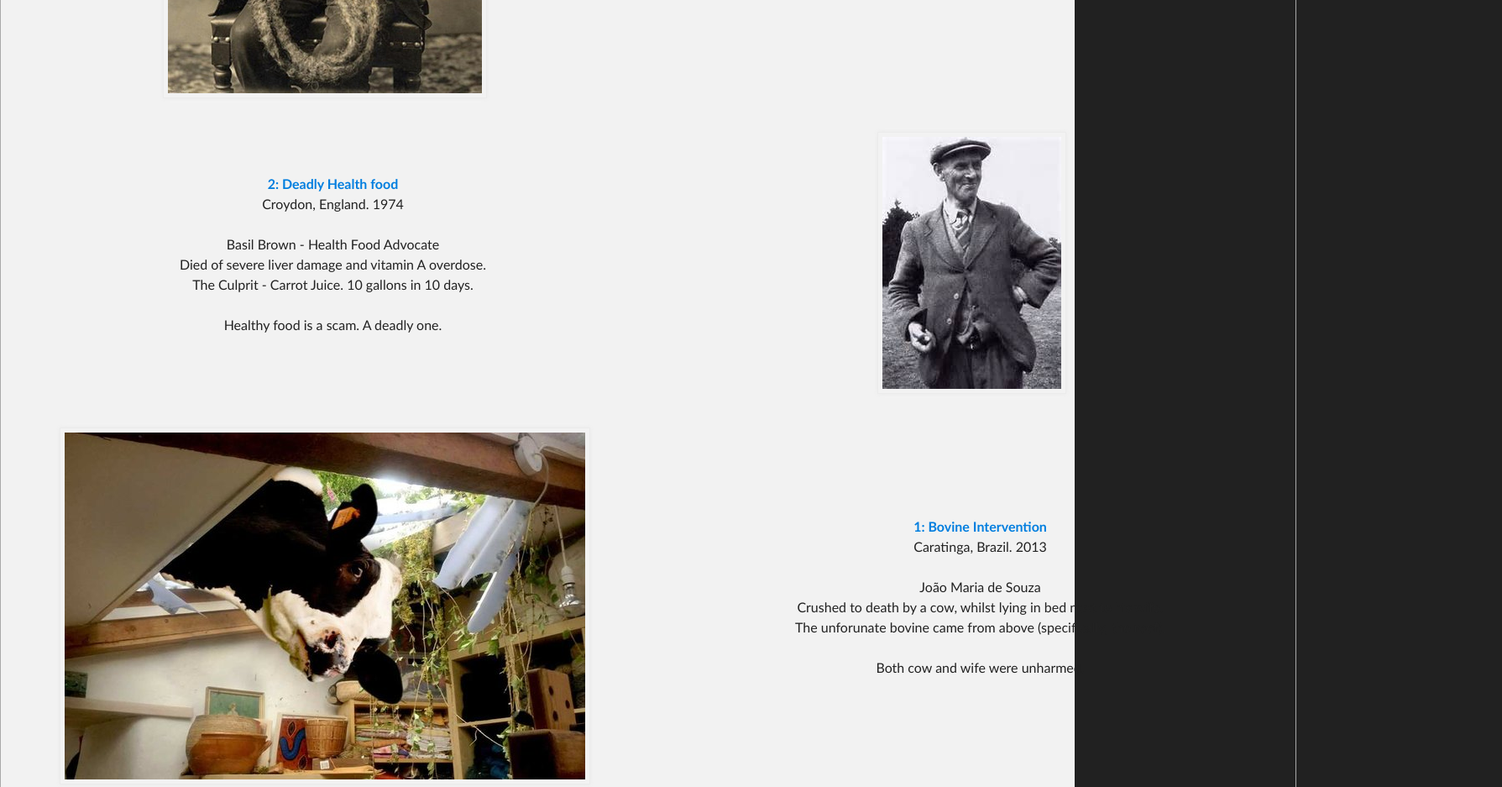
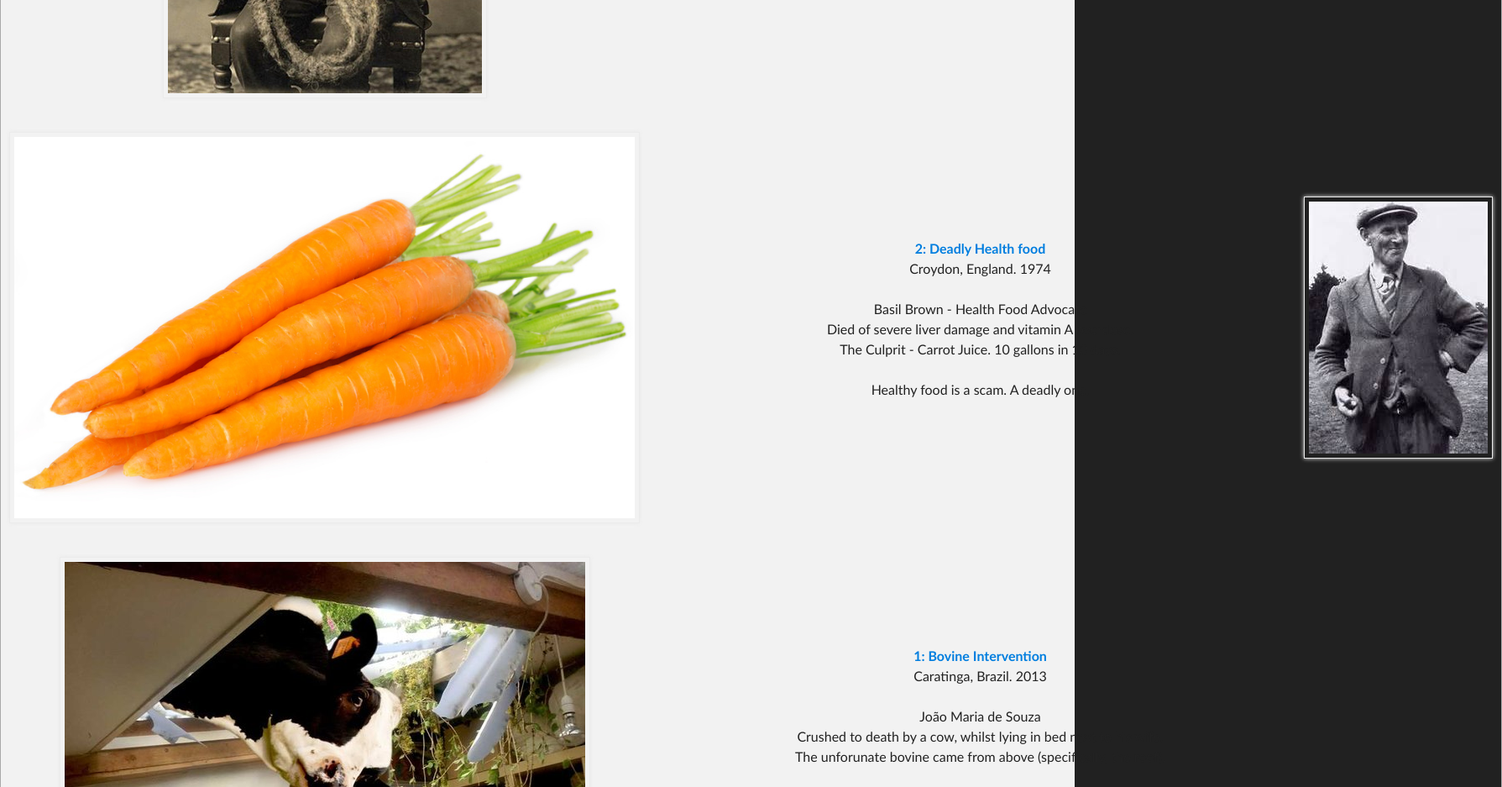
Before and after one commit to BionicPi/WorldHistoryTopTen, a plain HTML site: page index.html in a window 1280 px wide. Shown: the part 4600-5537 px from the top of the page at 84% size, 1789 px wide, since content can reach past the window. Drawn offline with Linux system fonts and the light colour scheme.

Commit message:
Update index.html

```diff
--- a/index.html
+++ b/index.html
@@ -159,6 +159,7 @@ November and December must be unusually dangerous months.
 
 
   <tr>
+    <td><img src="images/CARROTS.jpg"></td>
     <td>
       <pre><a href="https://books.google.com/books?id=qbMz7YrTBMEC&lpg=PA230&ots=zu1Pef9qdF&dq=bl&pg=PA230#v=onepage&q=%22Basil%20Brown%22&f=false"><strong>2: Deadly Health food</strong></a>
 Croydon, England. 1974
```
